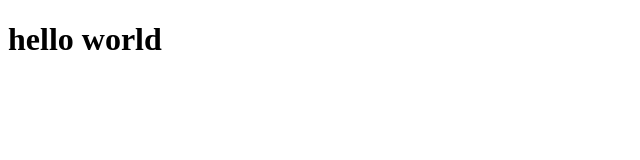
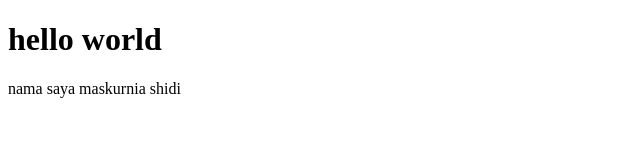
Before and after one commit to maskurniashidi/maskur-git-test, a plain HTML site: page index.html in a window 1280 px wide. Shown: the whole page, without its empty margins (0-640 px from the left). Drawn offline with Linux system fonts and the light colour scheme.

Commit message:
menambahkan paragraf

```diff
--- a/index.html
+++ b/index.html
@@ -7,5 +7,6 @@
 </head>
 <body>
     <h1>hello world</h1>
+    <p1>nama saya maskurnia shidi</p1>
 </body>
 </html>
```
